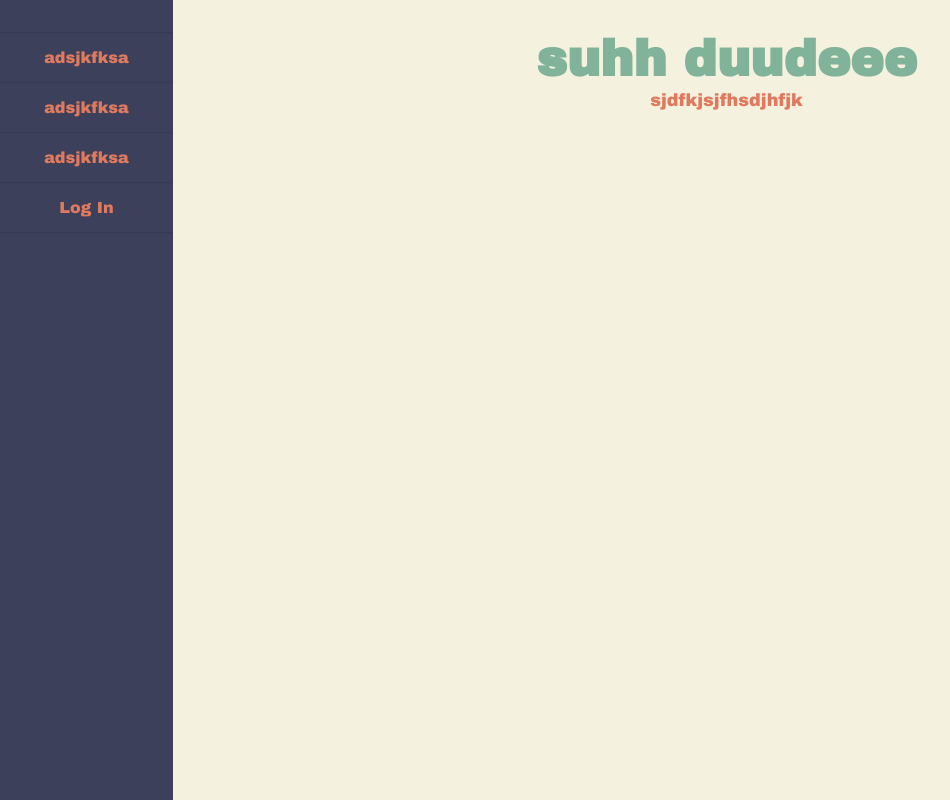
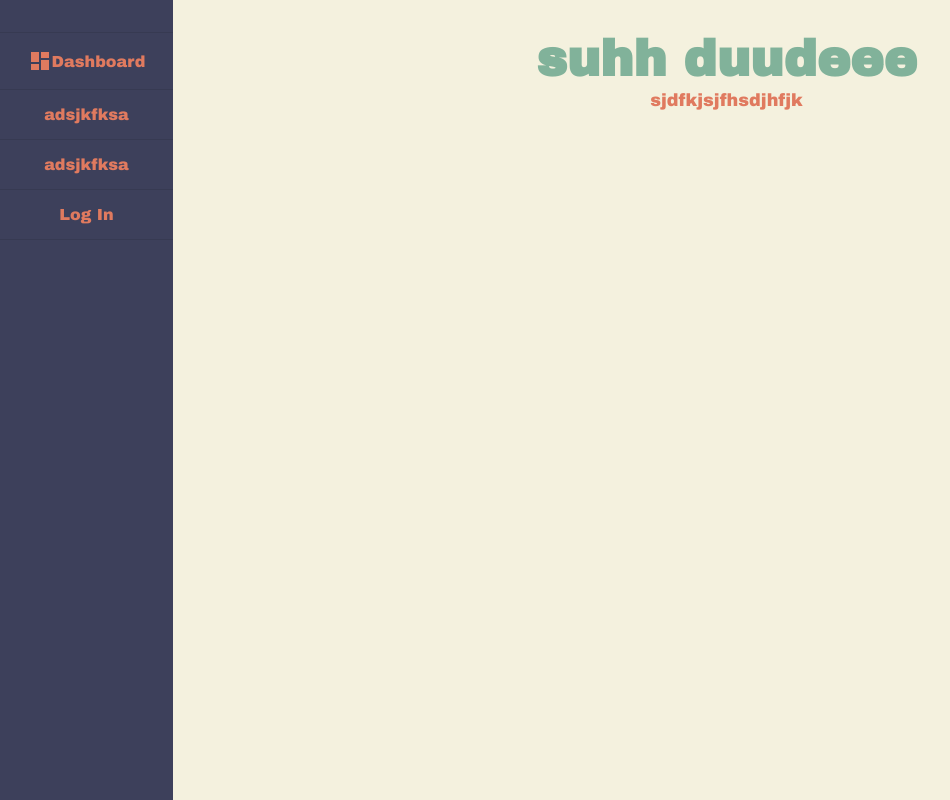
Before and after one commit to michaelcheny/weight-tracker, a React (Create React App) app in the folder client-ts/: page / in a window 1280 px wide. Shown: the whole page, without its empty margins (0-950 px from the left). Built offline with nearby package versions, Linux system fonts and the light colour scheme; no server answers.

Commit message:
add dashboard icon for sidebar, add responsiveness for isdebar items

```diff
--- a/client-ts/src/components/Sidebar.tsx
+++ b/client-ts/src/components/Sidebar.tsx
@@ -1,6 +1,7 @@
 import React, { useState } from "react";
 import { Link } from "react-router-dom";
 import LoginForm from "./LoginForm";
+import DashboardIcon from "@material-ui/icons/Dashboard";
 
 // type
 
@@ -10,13 +11,14 @@ const Sidebar = () => {
     <div className="sidebar">
       {loginShow && <LoginForm showLogin={setLoginShow} />}
       <ul>
-        <Link to="/" className="link">
-          adsjkfksa
+        <Link to="/dashboard" className="link">
+          <DashboardIcon />
+          Dashboard
         </Link>
         <Link to="/dashboard" className="link">
           adsjkfksa
         </Link>
-        <Link to="/dashboard" className="link">
+        <Link to="/" className="link">
           adsjkfksa
         </Link>
         <p onClick={() => setLoginShow(true)} className="link">
--- a/client-ts/src/styles/_sidebar.scss
+++ b/client-ts/src/styles/_sidebar.scss
@@ -39,6 +39,9 @@
         width: 100%;
         padding: 1em 0;
         text-align: center;
+        display: flex;
+        justify-content: center;
+        align-items: center;
       }
       .link:last-child {
         border-bottom: 1px solid var(--bg-panel);
--- a/client-ts/src/styles/main.css
+++ b/client-ts/src/styles/main.css
@@ -71,6 +71,15 @@
     width: 100%;
     padding: 1em 0;
     text-align: center;
+    display: -webkit-box;
+    display: -ms-flexbox;
+    display: flex;
+    -webkit-box-pack: center;
+        -ms-flex-pack: center;
+            justify-content: center;
+    -webkit-box-align: center;
+        -ms-flex-align: center;
+            align-items: center;
   }
   .sidebar ul .link:last-child {
     border-bottom: 1px solid var(--bg-panel);
```
Also changed, not shown: 1 other file (tests, documents, lock files or other folders).
